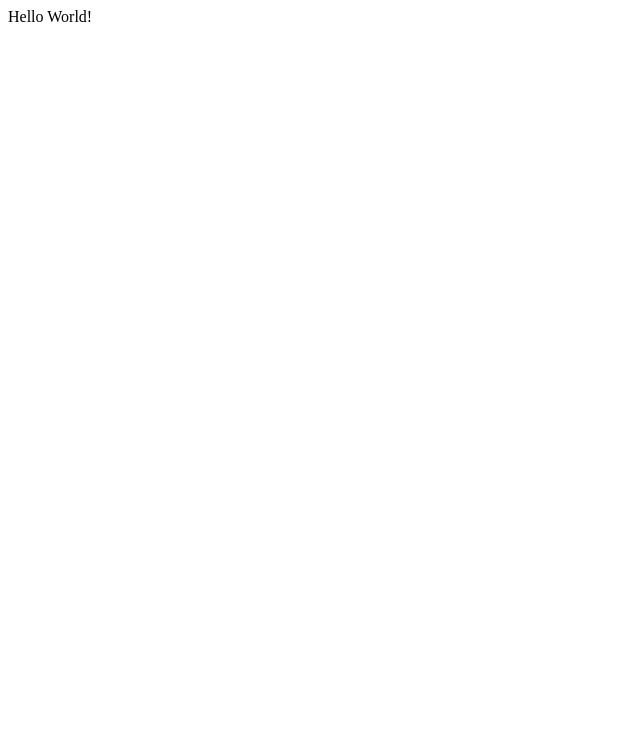
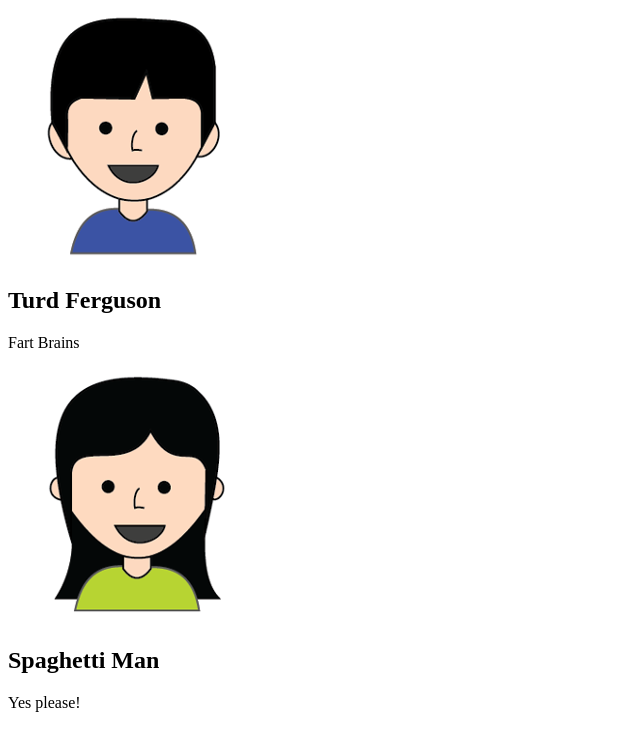
Before and after one commit to eojhet/graphbook, a React app: page / in a window 1280 px wide. Shown: the top 750 px of the page, without its empty margins (0-640 px from the left). Built offline with nearby package versions, Linux system fonts and the light colour scheme.

Commit message:
CSS with webpack

```diff
--- a/src/client/App.js
+++ b/src/client/App.js
@@ -1,8 +1,47 @@
-import React from 'react';
+import React, { useState } from 'react';
+
+const initialPosts = [
+  {
+    id: 2,
+    text: 'Fart Brains',
+    user: {
+      avatar: '/uploads/avatar1.png',
+      username: 'Turd Ferguson'
+    }
+  },
+  {
+    id: 1,
+    text: 'Yes please!',
+    user: {
+      avatar: '/uploads/avatar2.png',
+      username: 'Spaghetti Man'
+    }
+  }
+]
 
 const App = () => {
+  const [posts, setPosts] = useState(initialPosts);
+
   return (
-    <div>Hello World!</div>
+    <div className='conatiner'>
+      <div className='feed'>
+
+        { posts.map((post, i) =>
+
+          <div key={post.id} className="post">
+            <div className='header'>
+              <img src={post.user.avatar} />
+              <h2>{post.user.username}</h2>
+            </div>
+            <p className='content'>
+              {post.text}
+            </p>
+          </div>
+
+        )}
+
+      </div>
+    </div>
   )
 };
 
```
Also changed, not shown: .babelrc (added), public/uploads/avatar1.png (added), public/uploads/avatar2.png (added).
